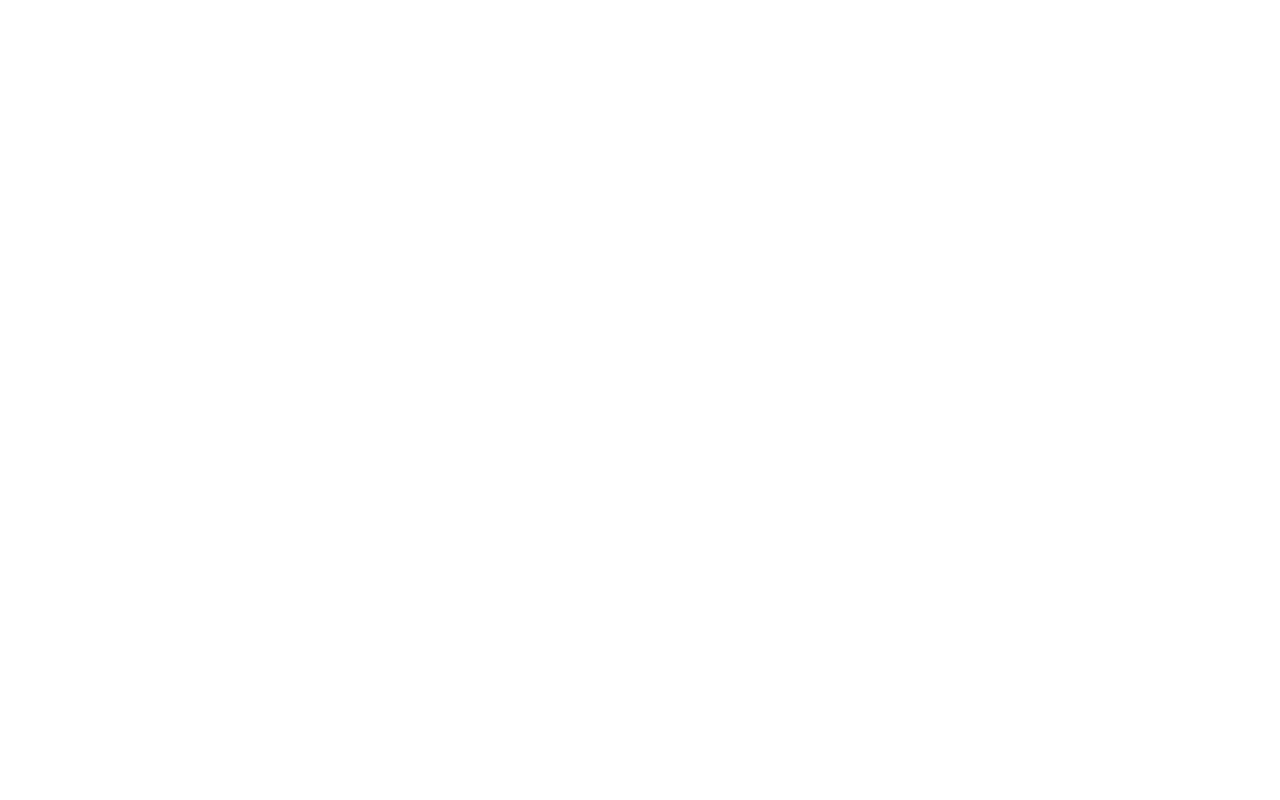
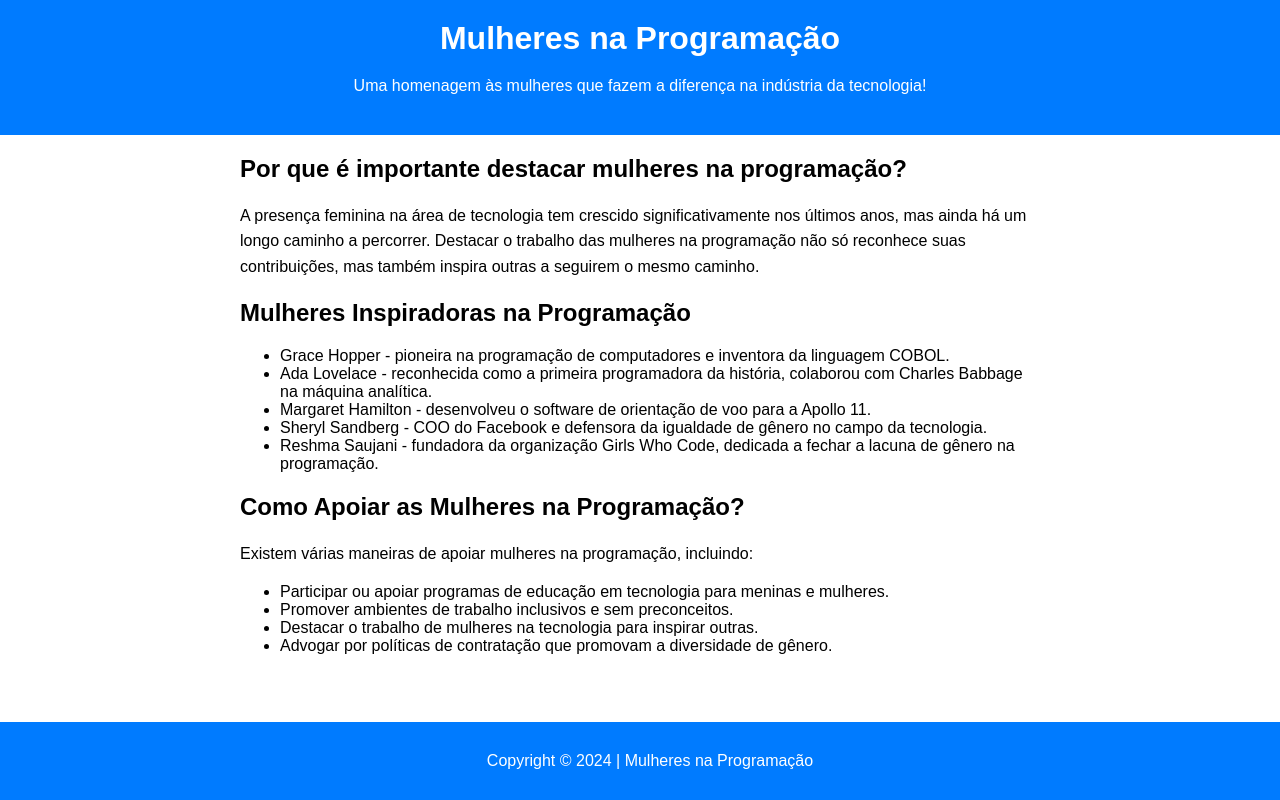
Before and after one commit to gentulio22/dia-da-mulher, a plain HTML site: page index.html in a window 1280 px wide. Drawn offline with Linux system fonts and the light colour scheme.

Commit message:
Update index.html

```diff
--- a/index.html
+++ b/index.html
@@ -1,2 +1,72 @@
-<!doc type html>
-<title>document</o dia da mulhe>
+<!DOCTYPE html>
+<html lang="pt-br">
+<head>
+    <meta charset="UTF-8">
+    <meta name="viewport" content="width=device-width, initial-scale=1.0">
+    <title>Mulheres na Programação</title>
+    <style>
+        body {
+            font-family: Arial, sans-serif;
+            margin: 0;
+            padding: 0;
+        }
+        header {
+            background-color: #007bff;
+            color: #fff;
+            padding: 20px;
+            text-align: center;
+        }
+        h1 {
+            margin: 0;
+        }
+        .container {
+            max-width: 800px;
+            margin: 20px auto;
+            padding: 0 20px;
+        }
+        p {
+            line-height: 1.6;
+        }
+        footer {
+            background-color: #007bff;
+            color: #fff;
+            text-align: center;
+            padding: 10px;
+            position: fixed;
+            bottom: 0;
+            width: 100%;
+        }
+    </style>
+</head>
+<body>
+    <header>
+        <h1>Mulheres na Programação</h1>
+        <p>Uma homenagem às mulheres que fazem a diferença na indústria da tecnologia!</p>
+    </header>
+    <div class="container">
+        <h2>Por que é importante destacar mulheres na programação?</h2>
+        <p>A presença feminina na área de tecnologia tem crescido significativamente nos últimos anos, mas ainda há um longo caminho a percorrer. Destacar o trabalho das mulheres na programação não só reconhece suas contribuições, mas também inspira outras a seguirem o mesmo caminho.</p>
+
+        <h2>Mulheres Inspiradoras na Programação</h2>
+        <ul>
+            <li>Grace Hopper - pioneira na programação de computadores e inventora da linguagem COBOL.</li>
+            <li>Ada Lovelace - reconhecida como a primeira programadora da história, colaborou com Charles Babbage na máquina analítica.</li>
+            <li>Margaret Hamilton - desenvolveu o software de orientação de voo para a Apollo 11.</li>
+            <li>Sheryl Sandberg - COO do Facebook e defensora da igualdade de gênero no campo da tecnologia.</li>
+            <li>Reshma Saujani - fundadora da organização Girls Who Code, dedicada a fechar a lacuna de gênero na programação.</li>
+        </ul>
+
+        <h2>Como Apoiar as Mulheres na Programação?</h2>
+        <p>Existem várias maneiras de apoiar mulheres na programação, incluindo:</p>
+        <ul>
+            <li>Participar ou apoiar programas de educação em tecnologia para meninas e mulheres.</li>
+            <li>Promover ambientes de trabalho inclusivos e sem preconceitos.</li>
+            <li>Destacar o trabalho de mulheres na tecnologia para inspirar outras.</li>
+            <li>Advogar por políticas de contratação que promovam a diversidade de gênero.</li>
+        </ul>
+    </div>
+    <footer>
+        <p>Copyright &copy; 2024 | Mulheres na Programação</p>
+    </footer>
+</body>
+</html>
```
